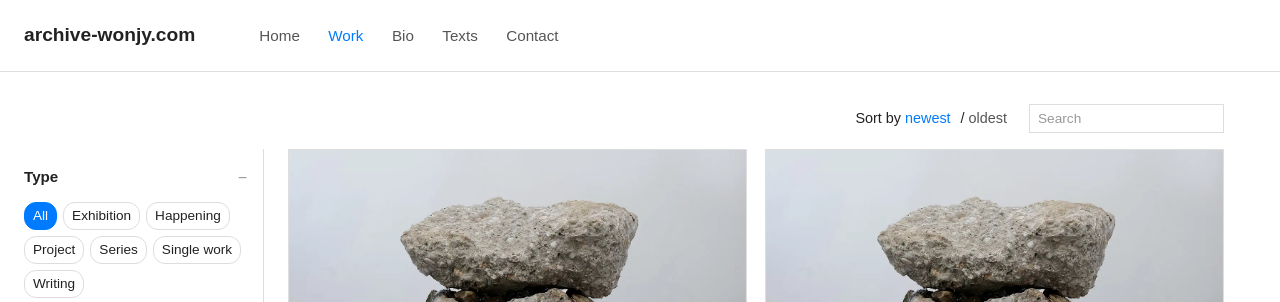
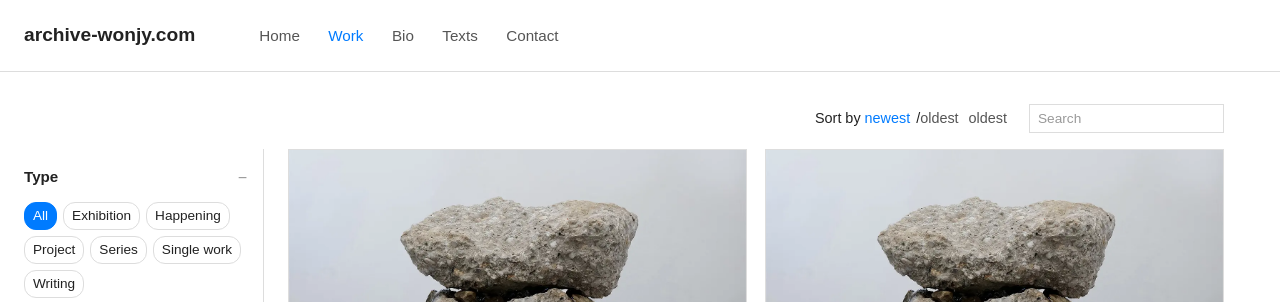
Before and after one commit to Won-Jy/archive-wonjy, a Jekyll site: the page built from work.html, in a window 1280 px wide. Shown: the top 302 px of the page. Built offline with Jekyll 4.4.1, drawn with Linux system fonts in a browser that asks for light colours.

Commit message:
Update work.html

```diff
--- a/work.html
+++ b/work.html
@@ -132,7 +132,7 @@
   <main>
     <div class="topbar">
       <div class="sort">Sort by
-        <a href="#" data-sort="newest" class="active">newest</a> /
+        <a href="#" data-sort="newest" class="active">newest</a><span class="separator">/</span><a href="#">oldest</a>
         <a href="#" data-sort="oldest">oldest</a>
       </div>
       <div class="search">
```
